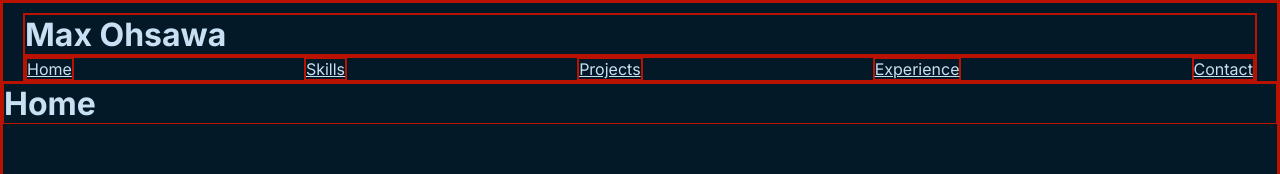
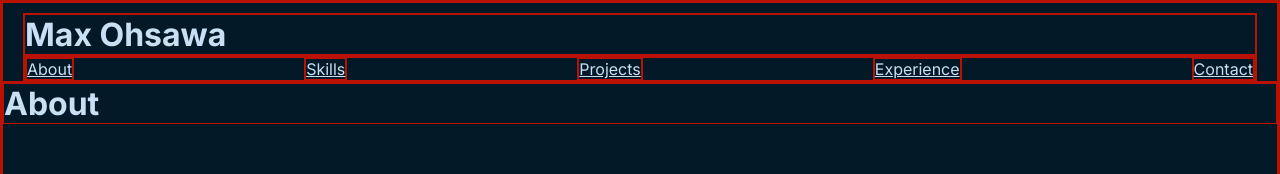
Before and after one commit to maxohsawa/maxohsawa.com, a Next.js app: page / in a window 1280 px wide. Shown: the top 174 px of the page. Built offline with nearby package versions, Linux system fonts and the light colour scheme.

Commit message:
changes Home to About

```diff
--- a/components/Navbar.js
+++ b/components/Navbar.js
@@ -4,7 +4,7 @@ const Navbar = () => {
   return (
     <nav>
       <ul className={'navbar'}>
-        <li><Link href='/'>Home</Link></li>
+        <li><Link href='/'>About</Link></li>
         <li><Link href='/'>Skills</Link></li>
         <li><Link href='/'>Projects</Link></li>
         <li><Link href='/'>Experience</Link></li>
--- a/src/app/page.js
+++ b/src/app/page.js
@@ -1,8 +1,8 @@
 
-export default function Home() {
+export default function About() {
   return (
     <main className={'main'}>
-      <h1>Home</h1>
+      <h1>About</h1>
     </main>
   )
 }
```
Also changed, not shown: firebase.json (added), 1 other file (tests, documents, lock files or other folders).
